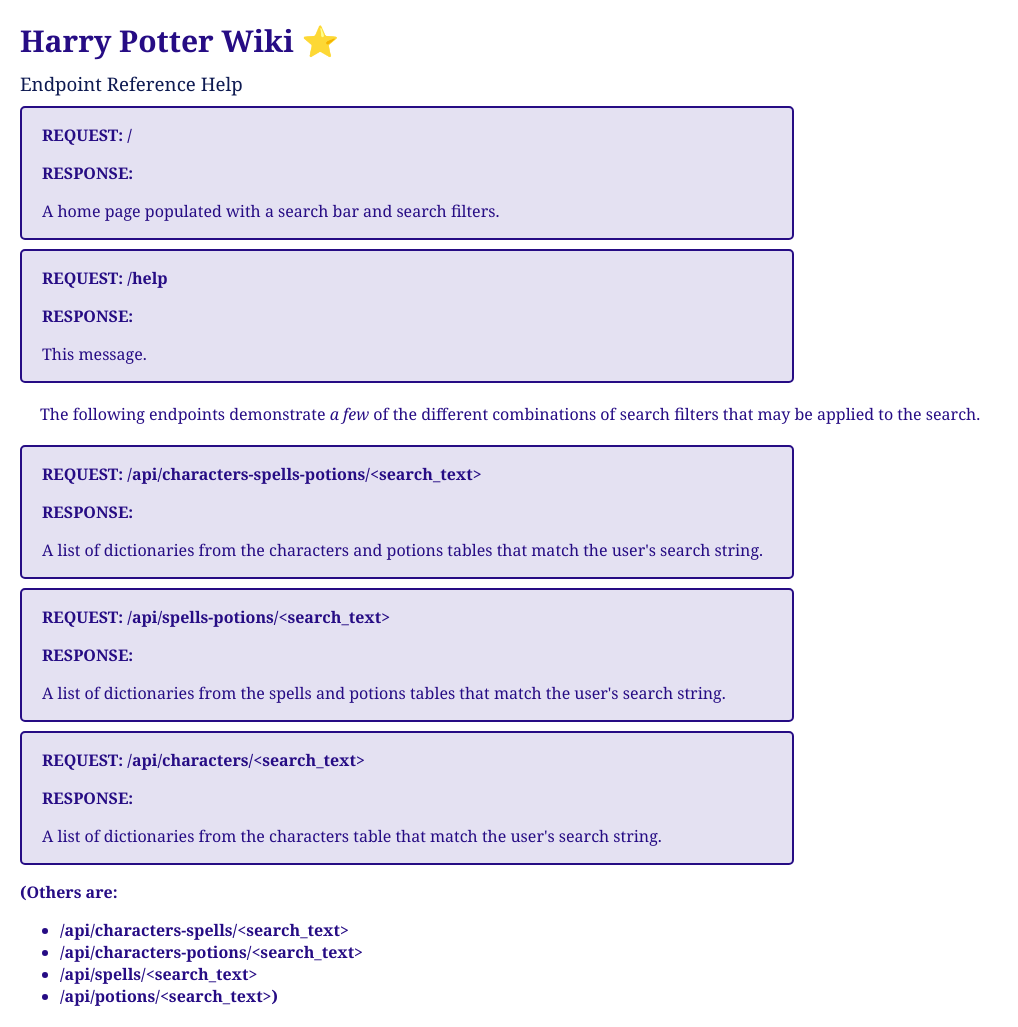
After one commit to essyingram/cs257, a Flask app: page /help in a window 1280 px wide. The commit adds this page. Shown: the whole page, without its empty margins (0-1018 px from the left). Run offline with Flask 3, Linux system fonts and the light colour scheme; parts of the project's set-up code (start-up, migrations or seed data) failed here and were passed over.

Commit message:
added CSS and HTML for /help endpoint. updated header formatting for homepage formatting in css and html

```diff
--- a/webapp/app.py
+++ b/webapp/app.py
@@ -16,6 +16,11 @@ app.register_blueprint(api.api, url_prefix='/api')
 def home():
     return flask.render_template('index.html')
 
+@app.route('/help')
+def help():
+    return flask.render_template('help.html')
+
+
 if __name__ == '__main__':
     parser = argparse.ArgumentParser('A Harry Potter characters web application')
     parser.add_argument('host', help='the host to run on')
--- /dev/null
+++ b/webapp/static/help.css
@@ -0,0 +1,56 @@
+/*
+    help.css
+    Essy Ingram, 2 June 2025
+
+    Styles for the HP Wiki help page
+*/
+
+body {
+    font-family: Georgia, 'Times New Roman', Times, serif;
+    margin: 20px;
+}
+
+p {
+    color:#260c84;
+}
+
+li {
+    color:#260c84;
+}
+
+.header {
+    font-size: 30px;
+    margin-top: 10px;
+    margin-bottom: 10px;
+    color: #260c84;
+}
+
+p.greeting {
+    color: #0e1a51;
+    font-size: 14pt;
+    margin-top: 10px;
+    margin-bottom: 10px;
+}
+
+.endpoint {
+    margin-bottom: 9px;
+    width: 750px;
+    padding-top: 0px;
+    padding-left: 20px;
+    padding-bottom: 0px;
+    border: 2px solid #260c84;
+    border-radius: 5px;
+    background-color: #e4e1f2;
+}
+
+.bold {
+    font-weight: bold;
+}
+
+.indent {
+    padding-left: 40 px;
+}
+
+#message {
+    margin: 20px;
+}
--- a/webapp/static/webapp.js
+++ b/webapp/static/webapp.js
@@ -104,7 +104,7 @@ function onSearchButtonClicked(){
 }
 
 
-// use li IDs character, spell, or potion for API use
+// // use li IDs character, spell, or potion for API use
 // function loadSpecsFor(currentUrl, selectedItem){     // TODO
 //     var url = currentUrl
 // }
--- /dev/null
+++ b/webapp/templates/help.html
@@ -0,0 +1,51 @@
+<html>
+<head>
+    <meta http-equiv="Content-Type" content="text/html;charset=utf-8" />
+    <link rel="stylesheet" type="text/css" href="{{ url_for('static', filename='help.css') }}" />
+    <script type="text/javascript" src="{{ url_for('static', filename='webapp.js') }}"></script>
+    <link rel="shortcut icon" href="{{ url_for('static', filename='favicon.ico') }}" />
+    <title>HP Wiki ⭐️ endpoints</title>
+</head>
+<body>
+    <h3 class="header">Harry Potter Wiki ⭐️</h3>
+    <p class="greeting">Endpoint Reference Help</p>
+    <div>
+        <div class="endpoint">
+            <p class="bold">REQUEST: /</p>
+            <p class="bold">RESPONSE:</p>
+            <p>A home page populated with a search bar
+                and search filters.</p>
+        </div>
+        <div class="endpoint">
+            <p class="bold">REQUEST: /help</p>
+            <p class="bold">RESPONSE:</p>
+            <p>This message.</p>
+        </div>
+        <p id="message"> The following endpoints demonstrate <em>a few</em> of the  different
+            combinations of search filters that may be applied to the search. </p>
+        <div class="endpoint">
+            <p class="bold">REQUEST: /api/characters-spells-potions/&ltsearch_text&gt</p>
+            <p class="bold">RESPONSE:</p>
+            <p>A list of dictionaries from the characters and potions tables
+                that match the user's search string.</p>
+        </div>
+        <div class="endpoint">
+            <p class="bold">REQUEST: /api/spells-potions/&ltsearch_text&gt</p>
+            <p class="bold">RESPONSE:</p>
+            <p>A list of dictionaries from the spells and potions tables
+                that match the user's search string.</p>
+        </div>
+        <div class="endpoint">
+            <p class="bold">REQUEST: /api/characters/&ltsearch_text&gt</p>
+            <p class="bold">RESPONSE:</p>
+            <p>A list of dictionaries from the characters table
+                that match the user's search string.</p>
+        </div>
+        <p><strong>&#40Others are:</strong></p>
+        <ul>
+            <li class="bold">/api/characters-spells/&ltsearch_text&gt</li>
+            <li class="bold">/api/characters-potions/&ltsearch_text&gt</li>
+            <li class="bold">/api/spells/&ltsearch_text&gt</li>
+            <li class="bold">/api/potions/&ltsearch_text&gt&#41</li>
+        </ul>
+    </div>
```
Also changed, not shown: webapp/api.py (+4 -4 lines), webapp/static/webapp.css (+22 -1 lines), webapp/templates/index.html (+11 -5 lines).
